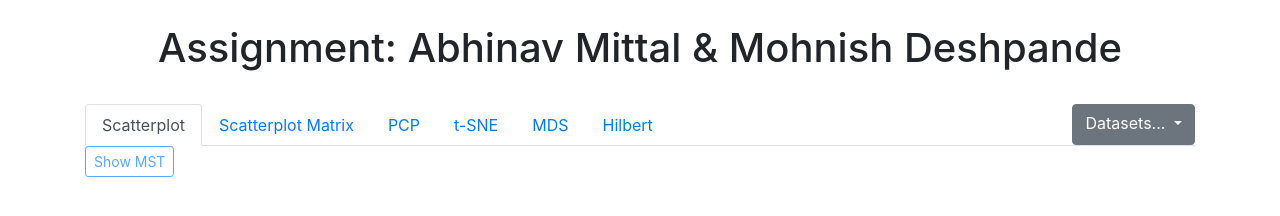
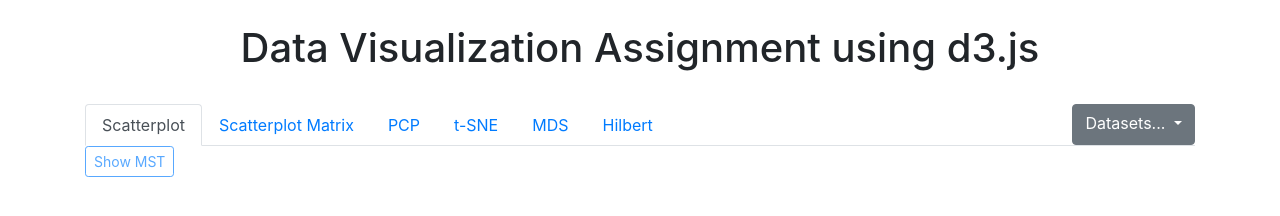
Before and after one commit to marianabhinav/dataVis, a plain HTML site: page index.html in a window 1280 px wide. Drawn offline with nearby package versions, Linux system fonts and the light colour scheme; files that its build step writes are made by us from their sources.

Commit message:
Update in index.html

```diff
--- a/index.html
+++ b/index.html
@@ -3,7 +3,7 @@
 
 <head>
     <meta charset="UTF-8">
-    <title>Advanced Data Visualization: Assignment</title>
+    <title>Advanced Data Visualization</title>
 
     <style>
         * {
@@ -19,7 +19,7 @@
 <body>
 <div id="ui" class="container">
     <br>
-    <h1 style="text-align: center">Assignment: Abhinav Mittal & Mohnish Deshpande</h1>
+    <h1 style="text-align: center">Data Visualization Assignment using d3.js</h1>
     <br>
     <nav>
         <ul class="nav nav-tabs" id="navTabs" role="tablist">
```
